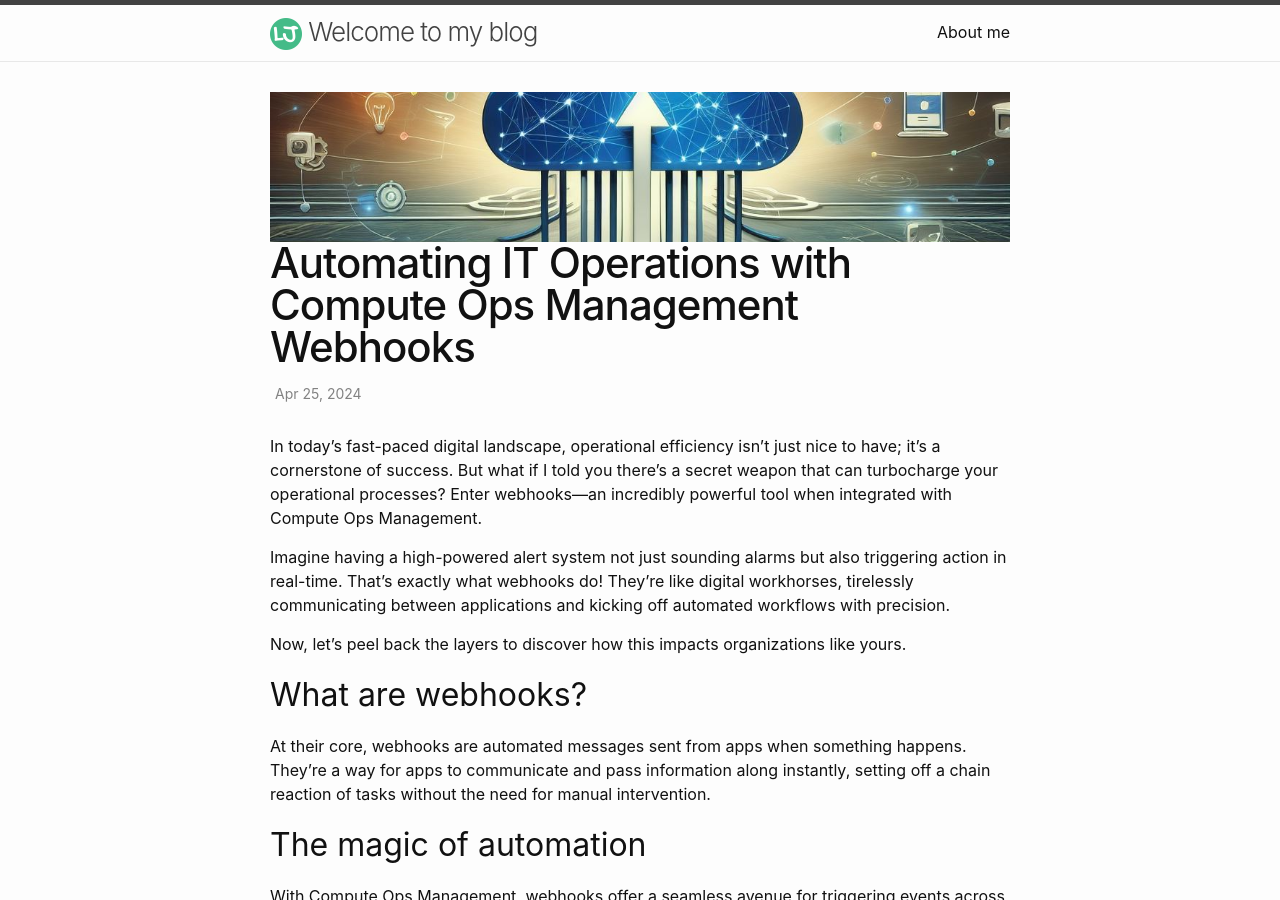
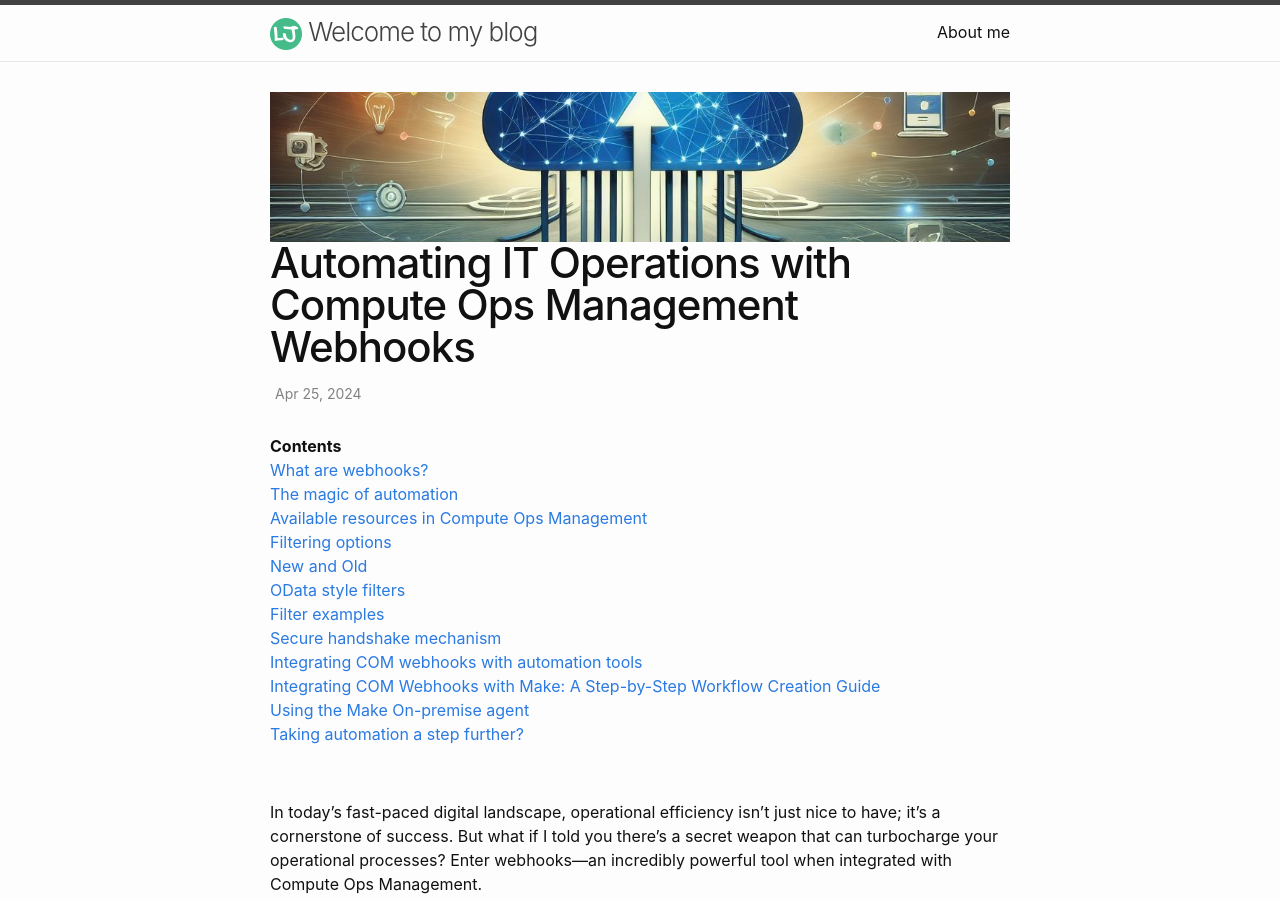
Before and after one commit to jullienl/jullienl.github.io, a Jekyll site: the page built from _posts/2024-04-25-Implementing webhooks with COM.md, in a window 1280 px wide and 900 px high. Built offline with Jekyll 4.4.1, drawn with Linux system fonts in a browser that asks for light colours; some of the changed text lies outside the part shown.

Commit message:
Add contents

```diff
--- a/_posts/2024-04-25-Implementing webhooks with COM.md
+++ b/_posts/2024-04-25-Implementing webhooks with COM.md
@@ -8,16 +8,36 @@
 mermaid: true
 ---
 
+**Contents**
+[What are webhooks?](#Step1)
+[The magic of automation](#Step2)
+[Available resources in Compute Ops Management](#Step3)
+[Filtering options](#Step4)
+[New and Old](#Step5)
+[OData style filters](#Step6)
+[Filter examples](#Step7)
+[Secure handshake mechanism](#Step8)
+[Integrating COM webhooks with automation tools](#Step9)
+[Integrating COM Webhooks with Make: A Step-by-Step Workflow Creation Guide](#Step10)
+[Using the Make On-premise agent](#Step11)
+[Taking automation a step further?](#Step12)
+
+<br>
+
+
 In today's fast-paced digital landscape, operational efficiency isn't just nice to have; it's a cornerstone of success. But what if I told you there's a secret weapon that can turbocharge your operational processes? Enter webhooks—an incredibly powerful tool when integrated with Compute Ops Management.
 
 Imagine having a high-powered alert system not just sounding alarms but also triggering action in real-time. That's exactly what webhooks do! They're like digital workhorses, tirelessly communicating between applications and kicking off automated workflows with precision.
 
 Now, let's peel back the layers to discover how this impacts organizations like yours.
 
+<a name="Step1"></a>
 
 ## What are webhooks?
 
 At their core, webhooks are automated messages sent from apps when something happens. They're a way for apps to communicate and pass information along instantly, setting off a chain reaction of tasks without the need for manual intervention.
+
+<a name="Step2"></a>
 
 ## The magic of automation
 
@@ -77,6 +97,9 @@
 After the event has been processed according to the instructions laid out in the event handler, the loop comes to a close. The workflow ends until a new event is triggered, and the process starts all over again.
 
 
+
+<a name="Step3"></a>
+
 ## Available resources in Compute Ops Management
 
 The concept of available resources in the context of webhooks refers to the different types of events or actions within an application or service that a webhook can be configured to listen for. With Compute Ops Management, you can be set up webhooks to monitor a large range of event resources such as servers, alerts, groups, server settings, jobs, compliance checks, and firmware bundles.
@@ -135,6 +158,8 @@
 
  > More information about these monitorable properties can be found in the related API documentation which is linked in this table.
 
+
+<a name="Step4"></a>
 
 ## Filtering options
 
@@ -217,6 +242,8 @@
 </tbody>
 </table>
 
+<a name="Step5"></a>
+
 ### New and Old
 
 `new` and `old` can be employed to determine when to trigger webhooks based on changes in data. These filters can be used to monitor for specific updates or modifications that occur.
@@ -224,6 +251,8 @@
 When an event occurs that modifies data, the system can look at the `new` state (the updated data) and the `old` state (the data before it was updated). Using these two snapshots, you can apply filters to decide whether to fire a webhook.
 
 Suppose a group named "Group1" is created at the initial stage (referred to as event 0) and then, after a sequence of n events, its name is altered to "Group2". Using a filter with criteria such as `type eq 'compute-ops/group'` combined with `new/name eq 'Group1'`, you would capture all events from the start (event 0) up to but not including the event where the change occurs (event n-1). In contrast, if the filter is set to `old/name`, it targets a different set of events, in this case from event 1 through to the event where the update happens (event n).
+
+<a name="Step6"></a>
 
 ### OData style filters
 
@@ -235,6 +264,8 @@
 - `value` is the value to compare against the property.
 
 Logical Operators can also be used to combine conditions using `and`, `or`, and `not`. The nesting separator to specify a nested resource is `/` (e.g. `property eq 'compute-ops/group'`).
+
+<a name="Step7"></a>
 
 ### Filter examples
 
@@ -322,6 +353,8 @@
 
   => Match any server events whose connected state transitions out of a `false` state, which occurs after the iLO establishes a connection with COM
 
+
+<a name="Step8"></a>
 
 ## Secure handshake mechanism
 
@@ -490,6 +523,7 @@
         > The webhook transitions to a `state` of `DISABLED` and a `status` of `WARNING` when the endpoint fails to respond with the expected body or when it returns a non-200 status code.
           In addition, `statusReason` indicates `Incorrect handshake response.`
 
+<a name="Step9"></a>
 
 ## Integrating COM webhooks with automation tools
 
@@ -508,8 +542,9 @@
 
 The potential applications are extensive.
 
+<a name="Step10"></a>
 
-## Creating a workflow in Make for COM webhook integration
+## Integrating COM Webhooks with Make: A Step-by-Step Workflow Creation Guide
 
 To illustrate this, let's explore how to create a typical workflow using Make (formerly known as Integromat).
 
@@ -1059,6 +1094,7 @@
     [![]( {{ site.baseurl }}/assets/images/COM-Webhooks/COM-webhooks-63.png)]( {{ site.baseurl }}/assets/images/COM-Webhooks/COM-webhooks-63.png){:class="body-image-post"}{: data-lightbox="gallery"}
 <br>
 
+<a name="Step11"></a>
 
 ## Using the Make On-premise agent
 
@@ -1069,6 +1105,8 @@
 To learn more, see [Using the On-premise agent](https://www.make.com/en/help/connections/using-an-on-premise-agent).
 
 > According to the Make website as of April 2024, the On-premise agent is still in beta and is exclusively available with their Enterprise plan.
+
+<a name="Step12"></a>
 
 ## Taking automation a step further?
 
```
